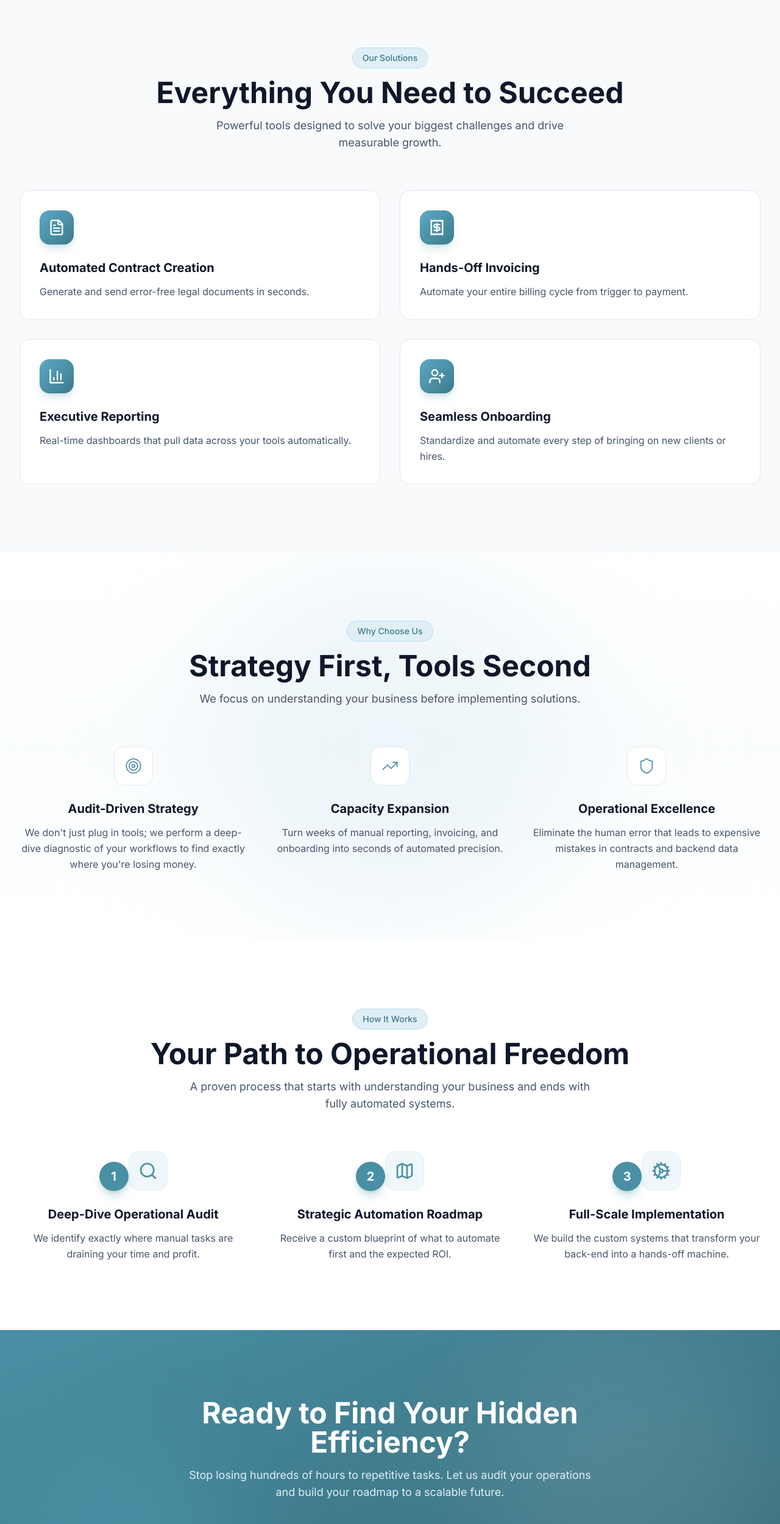
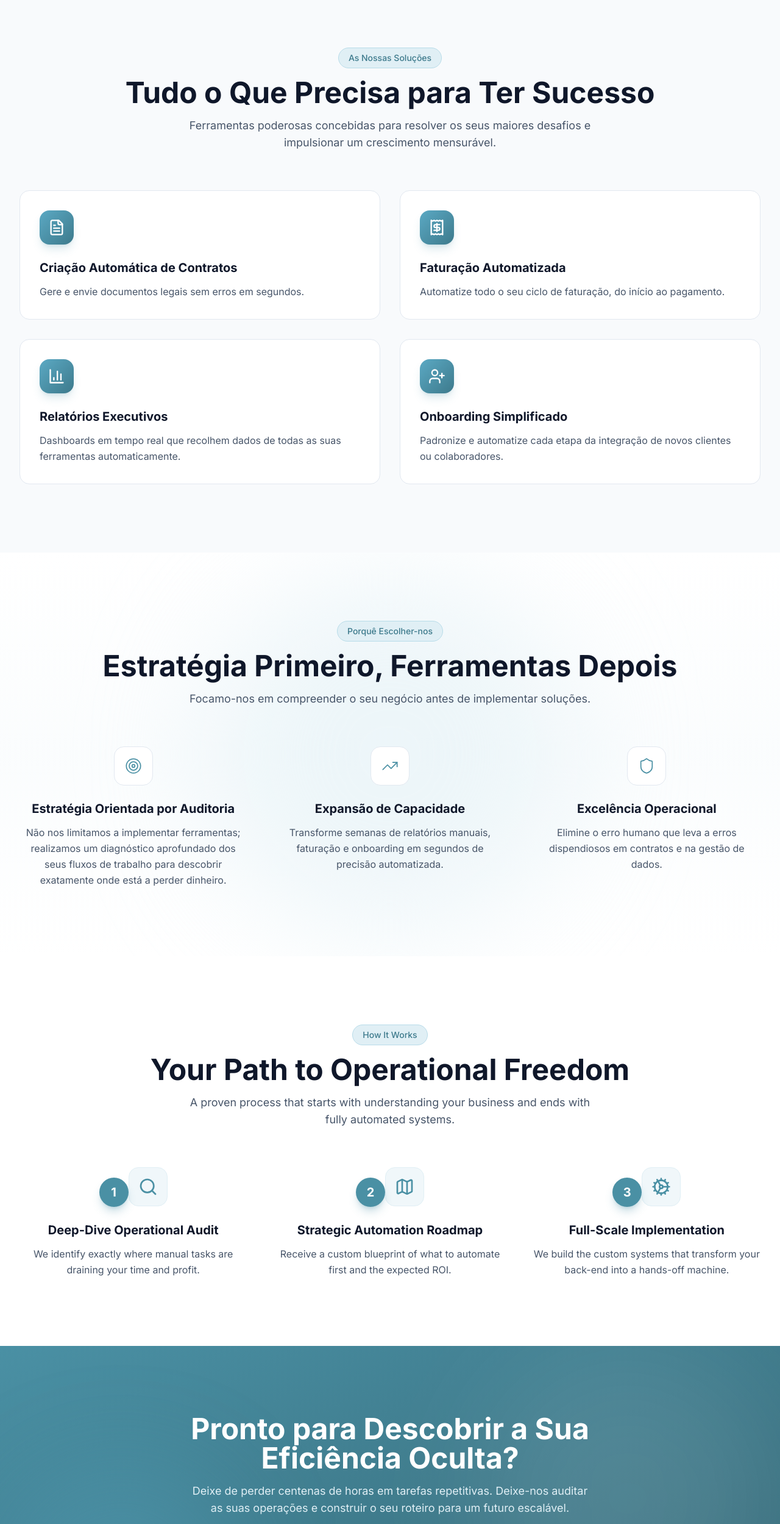
Before and after one commit to jonny-main/autoralabs_Landingpage, a Next.js app: page /en in a window 1280 px wide. Shown: the part 2020-4519 px from the top of the page at 61% size. Built offline with nearby package versions, Linux system fonts and the light colour scheme.

Commit message:
pt edits 1

```diff
--- a/components/Benefits.tsx
+++ b/components/Benefits.tsx
@@ -3,18 +3,18 @@ import { Target, TrendingUp, Shield } from 'lucide-react'
 const benefits = [
   {
     icon: Target,
-    title: 'Audit-Driven Strategy',
-    description: "We don't just plug in tools; we perform a deep-dive diagnostic of your workflows to find exactly where you're losing money.",
+    title: 'Estratégia Orientada por Auditoria',
+    description: 'Não nos limitamos a implementar ferramentas; realizamos um diagnóstico aprofundado dos seus fluxos de trabalho para descobrir exatamente onde está a perder dinheiro.',
   },
   {
     icon: TrendingUp,
-    title: 'Capacity Expansion',
-    description: 'Turn weeks of manual reporting, invoicing, and onboarding into seconds of automated precision.',
+    title: 'Expansão de Capacidade',
+    description: 'Transforme semanas de relatórios manuais, faturação e onboarding em segundos de precisão automatizada.',
   },
   {
     icon: Shield,
-    title: 'Operational Excellence',
-    description: 'Eliminate the human error that leads to expensive mistakes in contracts and backend data management.',
+    title: 'Excelência Operacional',
+    description: 'Elimine o erro humano que leva a erros dispendiosos em contratos e na gestão de dados.',
   },
 ]
 
@@ -28,13 +28,13 @@ export default function Benefits() {
         {/* Section Header */}
         <div className="text-center mb-16">
           <span className="inline-block px-4 py-1.5 bg-primary-100 border border-primary-200 rounded-full text-primary-600 text-sm font-medium mb-4">
-            Why Choose Us
+            Porquê Escolher-nos
           </span>
           <h2 className="text-3xl sm:text-4xl lg:text-5xl font-bold text-slate-900 mb-4">
-            Strategy First, Tools Second
+            Estratégia Primeiro, Ferramentas Depois
           </h2>
           <p className="text-lg text-slate-600 max-w-2xl mx-auto">
-            We focus on understanding your business before implementing solutions.
+            Focamo-nos em compreender o seu negócio antes de implementar soluções.
           </p>
         </div>
 
--- a/components/CTAForm.tsx
+++ b/components/CTAForm.tsx
@@ -69,10 +69,10 @@ export default function CTAForm() {
         <div className="relative max-w-4xl mx-auto px-4 sm:px-6 lg:px-8 text-center">
           {/* Heading */}
           <h2 className="text-3xl sm:text-4xl lg:text-5xl font-bold text-white mb-4">
-            Ready to Find Your Hidden Efficiency?
+            Pronto para Descobrir a Sua Eficiência Oculta?
           </h2>
           <p className="text-lg text-primary-100 max-w-2xl mx-auto mb-10">
-            Stop losing hundreds of hours to repetitive tasks. Let us audit your operations and build your roadmap to a scalable future.
+            Deixe de perder centenas de horas em tarefas repetitivas. Deixe-nos auditar as suas operações e construir o seu roteiro para um futuro escalável.
           </p>
 
           {/* CTA Button */}
@@ -80,28 +80,28 @@ export default function CTAForm() {
             onClick={() => setIsModalOpen(true)}
             className="group inline-flex items-center justify-center gap-2 px-8 py-4 bg-slate-900 hover:bg-slate-800 text-white font-semibold rounded-full transition-all hover:shadow-xl"
           >
-            Claim Your Operational Audit
+            Solicite a Sua Auditoria Operacional
             <ArrowRight className="w-5 h-5 group-hover:translate-x-1 transition-transform" />
           </button>
 
           {/* Benefit Text */}
           <p className="mt-6 text-primary-100 flex items-center justify-center gap-2">
-            <span>Stop hiring for admin. Start scaling with systems.</span>
+            <span>Pare de contratar para administração. Comece a escalar com sistemas.</span>
           </p>
 
           {/* Trust Badges */}
           <div className="mt-10 flex flex-wrap items-center justify-center gap-6 text-primary-100">
             <div className="flex items-center gap-2">
               <Shield className="w-5 h-5" />
-              <span className="text-sm">Bank-grade Security</span>
+              <span className="text-sm">Segurança de Nível Bancário</span>
             </div>
             <div className="flex items-center gap-2">
               <Zap className="w-5 h-5" />
-              <span className="text-sm">Setup in 5 minutes</span>
+              <span className="text-sm">Configuração em 5 minutos</span>
             </div>
             <div className="flex items-center gap-2">
               <Clock className="w-5 h-5" />
-              <span className="text-sm">Cancel anytime</span>
+              <span className="text-sm">Cancele a qualquer momento</span>
             </div>
           </div>
         </div>
@@ -133,26 +133,26 @@ export default function CTAForm() {
                   <CheckCircle className="w-8 h-8 text-green-500" />
                 </div>
                 <h3 className="text-2xl font-bold text-slate-900 mb-2">
-                  Thank You!
+                  Obrigado!
                 </h3>
                 <p className="text-slate-600 mb-6">
-                  We've received your request. Our team will reach out shortly to schedule your operational audit.
+                  Recebemos o seu pedido. A nossa equipa entrará em contacto em breve para agendar a sua auditoria operacional.
                 </p>
                 <button
                   onClick={closeModal}
                   className="px-6 py-3 bg-primary-500 hover:bg-primary-600 text-white font-semibold rounded-full transition-colors"
                 >
-                  Close
+                  Fechar
                 </button>
               </div>
             ) : (
               /* Form */
               <>
                 <h3 className="text-2xl font-bold text-slate-900 mb-2">
-                  Claim Your Operational Audit
+                  Solicite a Sua Auditoria Operacional
                 </h3>
                 <p className="text-slate-600 mb-6">
-                  Fill in your details and we'll get in touch to schedule your audit.
+                  Preencha os seus dados e entraremos em contacto para agendar a sua auditoria.
                 </p>
 
                 <form
@@ -173,7 +173,7 @@ export default function CTAForm() {
                       name="first_name"
                       value={formData.first_name}
                       onChange={handleChange}
-                      placeholder="First Name"
+                      placeholder="Primeiro Nome"
                       required
                       className="w-full px-4 py-3 border border-slate-200 rounded-xl text-slate-900 placeholder:text-slate-400 focus:outline-none focus:ring-2 focus:ring-primary-500 focus:border-transparent"
                     />
@@ -182,7 +182,7 @@ export default function CTAForm() {
                       name="last_name"
                       value={formData.last_name}
                       onChange={handleChange}
-                      placeholder="Last Name"
+                      placeholder="Apelido"
                       required
                       className="w-full px-4 py-3 border border-slate-200 rounded-xl text-slate-900 placeholder:text-slate-400 focus:outline-none focus:ring-2 focus:ring-primary-500 focus:border-transparent"
                     />
@@ -198,7 +198,7 @@ export default function CTAForm() {
                   />
                   <PhoneInput
                     international
-                    defaultCountry="US"
+                    defaultCountry="PT"
                     value={phone}
                     onChange={(value) => setPhone(value || '')}
                     className="phone-input-container"
@@ -208,7 +208,7 @@ export default function CTAForm() {
                     name="company_website"
                     value={formData.company_website}
                     onChange={handleChange}
-                    placeholder="Company Website"
+                    placeholder="Website da Empresa"
                     className="w-full px-4 py-3 border border-slate-200 rounded-xl text-slate-900 placeholder:text-slate-400 focus:outline-none focus:ring-2 focus:ring-primary-500 focus:border-transparent"
                   />
                   <button
@@ -216,7 +216,7 @@ export default function CTAForm() {
                     disabled={isSubmitting}
                     className="w-full group inline-flex items-center justify-center gap-2 px-8 py-4 bg-primary-500 hover:bg-primary-600 disabled:bg-primary-400 text-white font-semibold rounded-full transition-all"
                   >
-                    {isSubmitting ? 'Submitting...' : 'Submit'}
+                    {isSubmitting ? 'A enviar...' : 'Enviar'}
                     {!isSubmitting && (
                       <ArrowRight className="w-5 h-5 group-hover:translate-x-1 transition-transform" />
                     )}
--- a/components/FAQ.tsx
+++ b/components/FAQ.tsx
@@ -5,28 +5,28 @@ import { ChevronDown } from 'lucide-react'
 
 const faqs = [
   {
-    question: 'How does the process work?',
-    answer: 'We start with a deep-dive operational audit to map your manual workflows and identify bottlenecks. We then provide a strategic roadmap before moving into custom development and implementation.',
+    question: 'Como funciona o processo?',
+    answer: 'Começamos com uma auditoria operacional aprofundada para mapear os seus fluxos de trabalho manuais e identificar estrangulamentos. De seguida, fornecemos um roteiro estratégico antes de avançar para o desenvolvimento e implementação personalizados.',
   },
   {
-    question: 'Is there an upfront cost?',
-    answer: 'Yes. We charge for the initial audit and strategy phase. This ensures you receive a high-value blueprint and a clear ROI calculation before committing to full-scale automation development.',
+    question: 'Existe um custo inicial?',
+    answer: 'Sim. Cobramos pela fase inicial de auditoria e estratégia. Isto garante que recebe um plano de alto valor e um cálculo claro do ROI antes de se comprometer com o desenvolvimento de automação em larga escala.',
   },
   {
-    question: 'Which tasks are best for automation?',
-    answer: 'We specialize in high-impact back-end tasks such as automated reporting, client onboarding, contract generation, and hands-off invoicing.',
+    question: 'Quais tarefas são melhores para automação?',
+    answer: 'Especializamo-nos em tarefas de alto impacto, como relatórios automatizados, onboarding de clientes, geração de contratos e faturação automatizada.',
   },
   {
-    question: 'How does this help me scale without hiring?',
-    answer: 'By replacing manual admin with automated systems, your current team can handle up to 5x more volume, allowing you to grow revenue without increasing your payroll.',
+    question: 'Como é que isto me ajuda a escalar sem contratar?',
+    answer: 'Ao substituir a administração manual por sistemas automatizados, a sua equipa atual pode lidar com até 5x mais volume, permitindo-lhe aumentar as receitas sem aumentar a folha de pagamentos.',
   },
   {
-    question: 'Will this work with my existing software?',
-    answer: 'Absolutely. We design our solutions to integrate seamlessly with your current tech stack—whether that is your CRM, accounting software, or project management tools.',
+    question: 'Isto funciona com o meu software atual?',
+    answer: 'Absolutamente. Desenhamos as nossas soluções para se integrarem perfeitamente com a sua stack tecnológica atual — seja o seu CRM, software de contabilidade ou ferramentas de gestão de projetos.',
   },
   {
-    question: 'What kind of ROI can I expect?',
-    answer: 'Most clients reclaim 30-50+ hours of manual labor per week and see a minimum 200% ROI within the first year of implementation.',
+    question: 'Que tipo de ROI posso esperar?',
+    answer: 'A maioria dos clientes recupera 30-50+ horas de trabalho manual por semana e vê um ROI mínimo de 200% no primeiro ano de implementação.',
   },
 ]
 
@@ -42,10 +42,10 @@ export default function FAQ() {
             FAQ
           </span>
           <h2 className="text-3xl sm:text-4xl lg:text-5xl font-bold text-slate-900 mb-4">
-            Frequently Asked Questions
+            Perguntas Frequentes
           </h2>
           <p className="text-lg text-slate-600 max-w-2xl mx-auto">
-            Learn how our operational audits and strategic automations help you scale without adding headcount.
+            Saiba como as nossas auditorias operacionais e automações estratégicas o ajudam a escalar sem aumentar a equipa.
           </p>
         </div>
 
--- a/components/Solutions.tsx
+++ b/components/Solutions.tsx
@@ -3,23 +3,23 @@ import { FileText, Receipt, BarChart3, UserPlus } from 'lucide-react'
 const solutions = [
   {
     icon: FileText,
-    title: 'Automated Contract Creation',
-    description: 'Generate and send error-free legal documents in seconds.',
+    title: 'Criação Automática de Contratos',
+    description: 'Gere e envie documentos legais sem erros em segundos.',
   },
   {
     icon: Receipt,
-    title: 'Hands-Off Invoicing',
-    description: 'Automate your entire billing cycle from trigger to payment.',
+    title: 'Faturação Automatizada',
+    description: 'Automatize todo o seu ciclo de faturação, do início ao pagamento.',
   },
   {
     icon: BarChart3,
-    title: 'Executive Reporting',
-    description: 'Real-time dashboards that pull data across your tools automatically.',
+    title: 'Relatórios Executivos',
+    description: 'Dashboards em tempo real que recolhem dados de todas as suas ferramentas automaticamente.',
   },
   {
     icon: UserPlus,
-    title: 'Seamless Onboarding',
-    description: 'Standardize and automate every step of bringing on new clients or hires.',
+    title: 'Onboarding Simplificado',
+    description: 'Padronize e automatize cada etapa da integração de novos clientes ou colaboradores.',
   },
 ]
 
@@ -30,13 +30,13 @@ export default function Solutions() {
         {/* Section Header */}
         <div className="text-center mb-16">
           <span className="inline-block px-4 py-1.5 bg-primary-100 border border-primary-200 rounded-full text-primary-600 text-sm font-medium mb-4">
-            Our Solutions
+            As Nossas Soluções
           </span>
           <h2 className="text-3xl sm:text-4xl lg:text-5xl font-bold text-slate-900 mb-4">
-            Everything You Need to Succeed
+            Tudo o Que Precisa para Ter Sucesso
           </h2>
           <p className="text-lg text-slate-600 max-w-2xl mx-auto">
-            Powerful tools designed to solve your biggest challenges and drive measurable growth.
+            Ferramentas poderosas concebidas para resolver os seus maiores desafios e impulsionar um crescimento mensurável.
           </p>
         </div>
 
```
